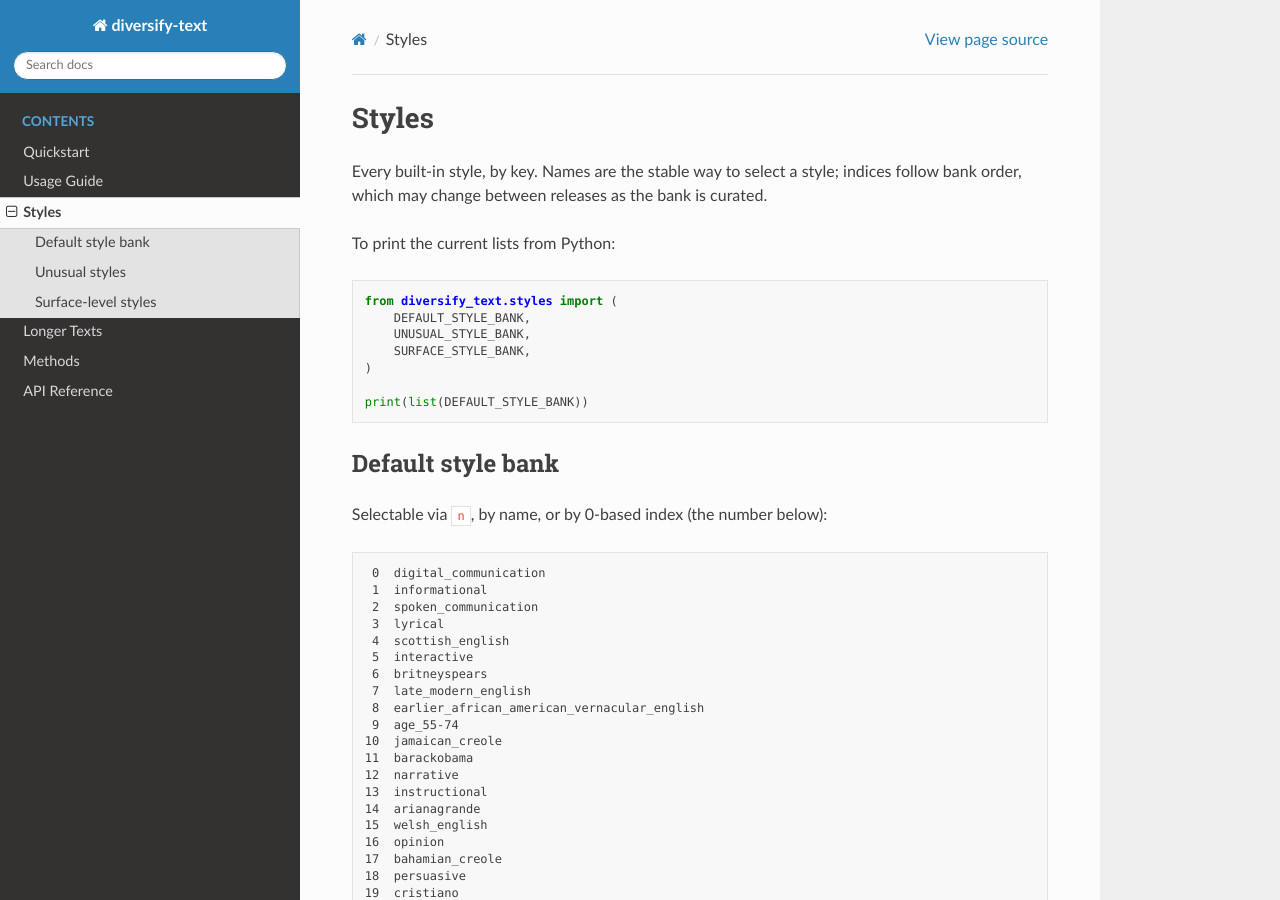
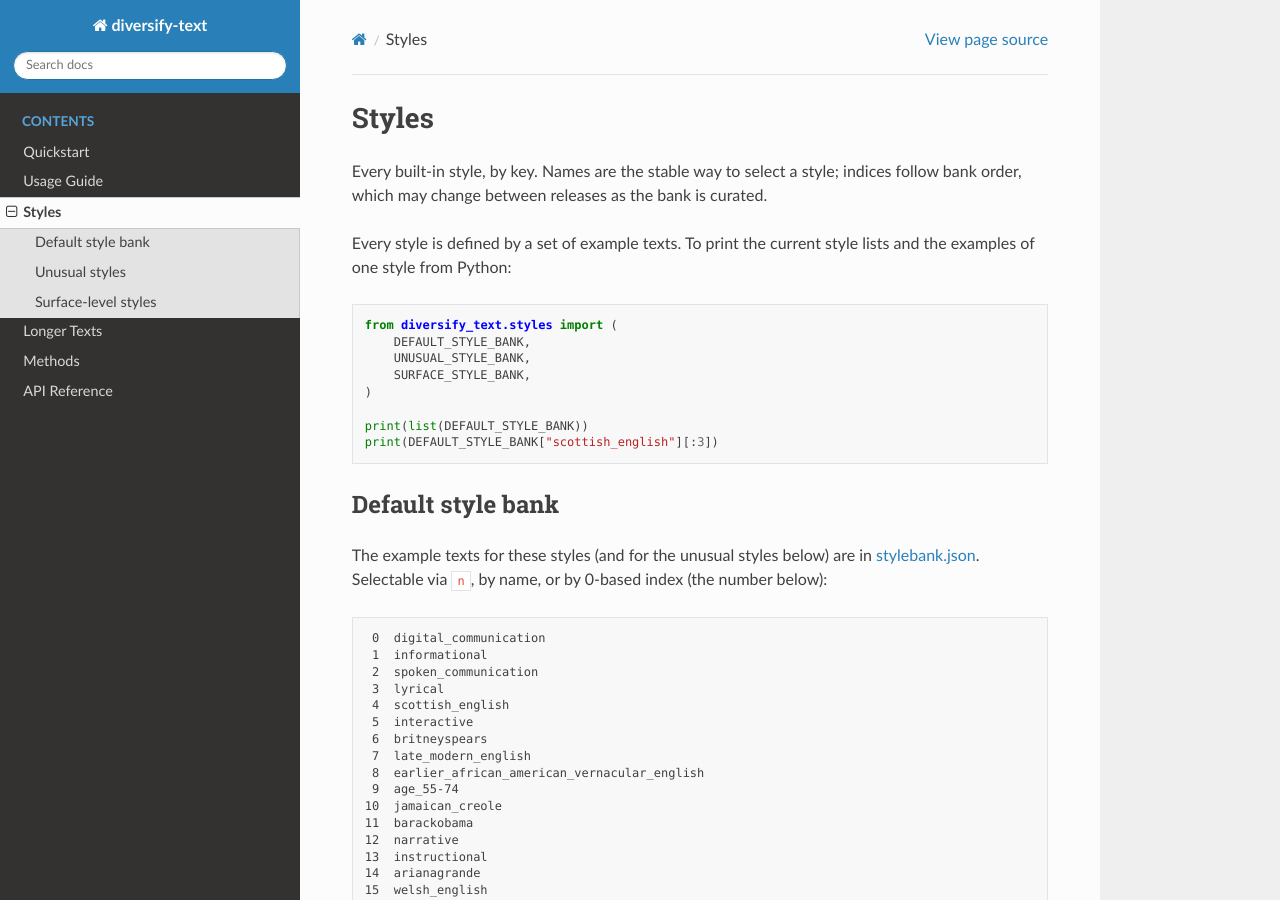
Before and after one commit to AnnaWegmann/diversify_text, a Sphinx documentation site: the page built from docs/styles.rst, in a window 1280 px wide and 900 px high. Built offline with Sphinx 7.4.7 and the Read the Docs theme 3.1.0, drawn with Linux system fonts in a browser that asks for light colours; some of the changed text lies outside the part shown.

Commit message:
- point the styles page at the JSON files holding the example texts
Co-Authored-By: Claude Fable 5 <noreply@anthropic.com>

```diff
--- a/docs/styles.rst
+++ b/docs/styles.rst
@@ -5,7 +5,8 @@ Every built-in style, by key.  Names are the stable way to select a
 style; indices follow bank order, which may change between releases as
 the bank is curated.
 
-To print the current lists from Python:
+Every style is defined by a set of example texts.  To print the
+current style lists and the examples of one style from Python:
 
 .. code-block:: python
 
@@ -16,10 +17,14 @@ To print the current lists from Python:
    )
 
    print(list(DEFAULT_STYLE_BANK))
+   print(DEFAULT_STYLE_BANK["scottish_english"][:3])
 
 Default style bank
 ------------------
 
+The example texts for these styles (and for the unusual styles below)
+are in `stylebank.json
+<https://github.com/AnnaWegmann/diversify_text/blob/main/diversify_text/styles/stylebank.json>`_.
 Selectable via ``n``, by name, or by 0-based index (the number below):
 
 .. code-block:: text
@@ -122,7 +127,9 @@ Surface-level styles
 --------------------
 
 Surface manipulations of the text, defined by example texts like every
-other style.  Also selectable by name only:
+other style; the examples are in `surfacebank.json
+<https://github.com/AnnaWegmann/diversify_text/blob/main/diversify_text/styles/surfacebank.json>`_.
+Also selectable by name only:
 
 .. code-block:: text
 
```
